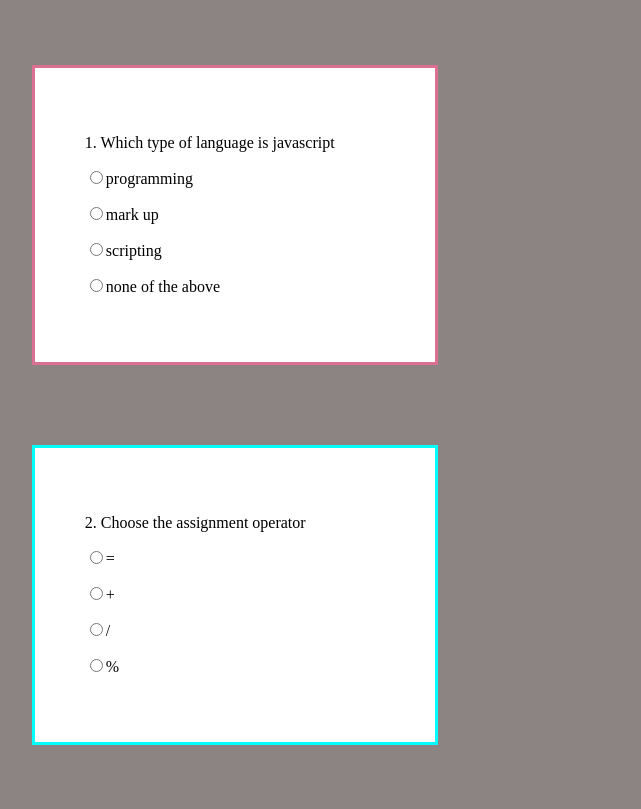
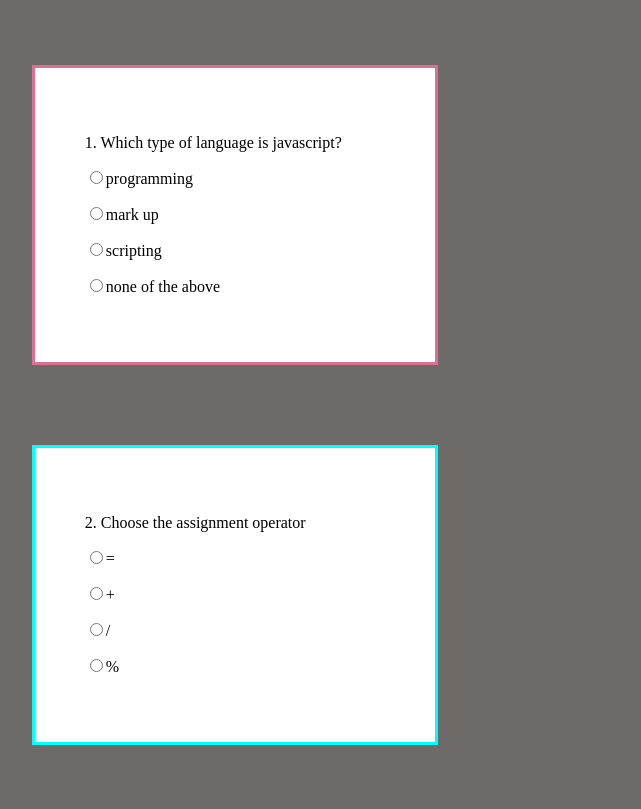
Before and after one commit to Ngima-Muraguri/Week3IP, a plain HTML site: page index.html in a window 1280 px wide. Shown: the part 72-881 px from the top of the page, without its empty margins (229-870 px from the left). Drawn offline with Linux system fonts and the light colour scheme.

Commit message:
st;css;changed background color and styled heading

```diff
--- a/css/index.css
+++ b/css/index.css
@@ -1,10 +1,11 @@
 *{
     font-family: 'Times New Roman', Times, serif;
-    background-color: rgb(139, 132, 131);
+    background-color: rgb(109, 106, 103);
 }
 .heading{
     margin: 20px;
     text-align: center;
+
 }
 .one{
     border: solid palevioletred;
@@ -41,8 +42,6 @@
     margin: 80px;
     padding: 50px;
     margin-left: 20%;
-
-
 
 }
 .five{
--- a/index.html
+++ b/index.html
@@ -13,7 +13,7 @@
     <form name="quiz" id="quiz">
         <div class="questions">
         <div class="one">
-            <p>1. Which type of language is javascript</p>
+            <p>1. Which type of language is javascript?</p>
 
               <p> <input type="radio" name="question1"id="java">programming</p>
               <p> <input type="radio" name="question1">mark up</p>
@@ -58,7 +58,7 @@
         </div>
 
         <div class="six">
-            <p>6. Which function of array object adds the last element of an array</p>
+            <p>6. Which function of array object adds the last element of an array?</p>
 
             <p> <input type="radio" name="question">slice()</p>
               <p> <input type="radio" name="question6">console.log</p>
```
